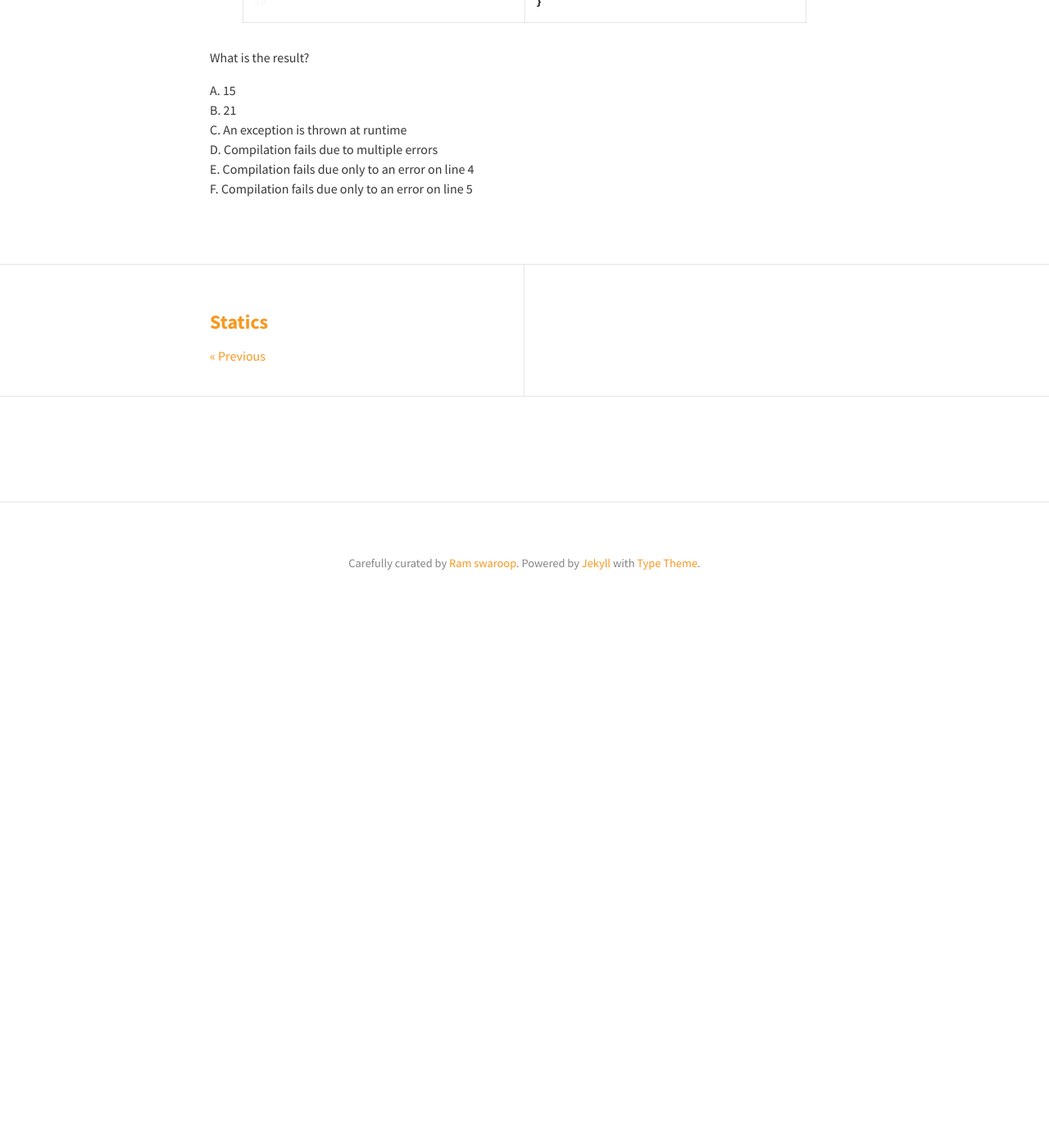
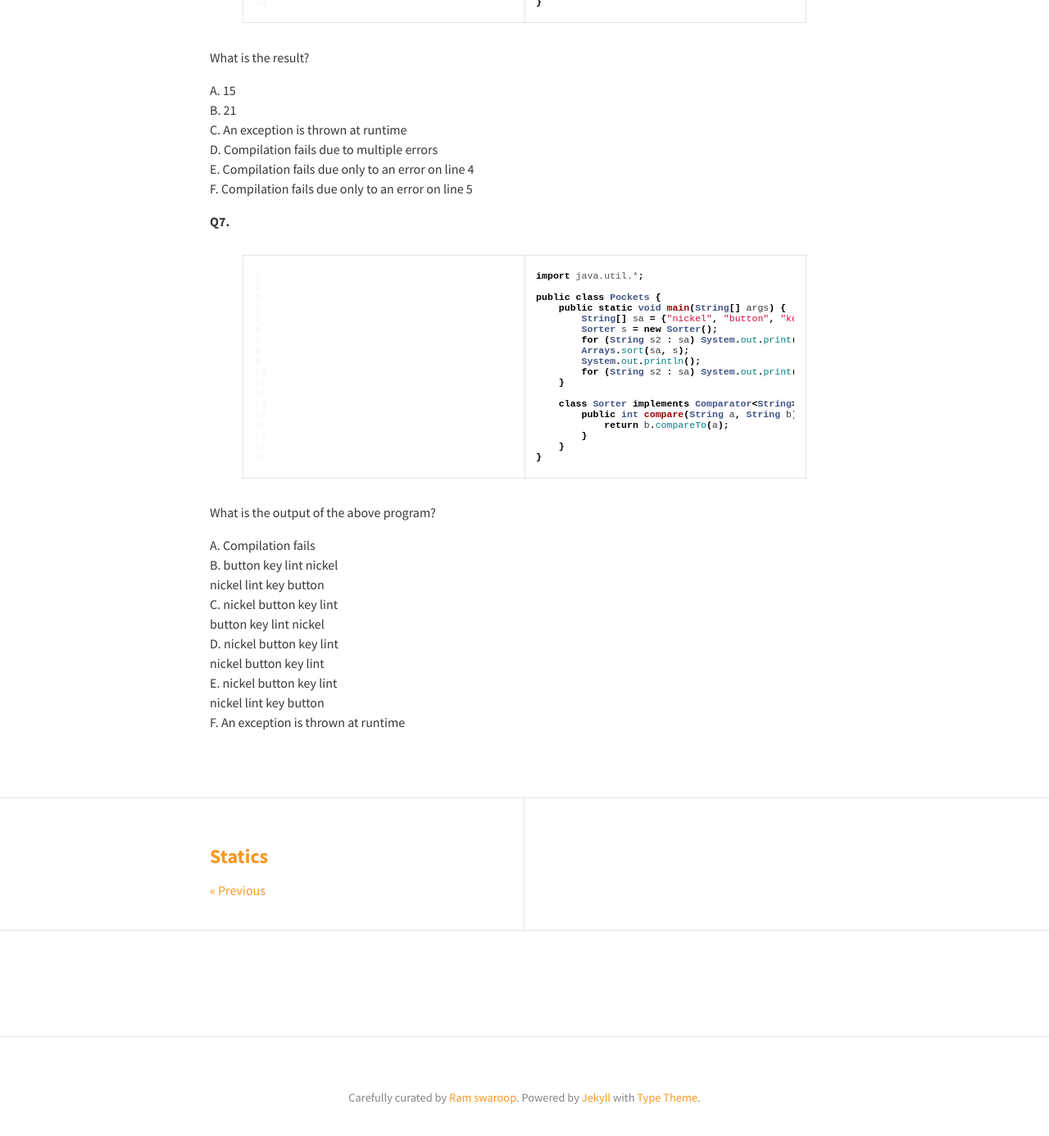
Before and after one commit to rampatra/JavaNotes, a Jekyll site: the page built from _posts/2015-08-20-nested-classes.md, in a window 1280 px wide and 1400 px high, scrolled down 11534 px. Shown: the top 1386 px of the window at 82% size. Built offline with Jekyll 4.4.1, drawn with Linux system fonts in a browser that asks for light colours; nearby versions of some CDN libraries; comment, search, counter and statistics services are not loaded; before the commit the page ends 12296 px from its top, so only the background shows below that.

Commit message:
added content

```diff
--- a/_posts/2015-08-20-nested-classes.md
+++ b/_posts/2015-08-20-nested-classes.md
@@ -640,3 +640,39 @@ C. An exception is thrown at runtime
 D. Compilation fails due to multiple errors
 E. Compilation fails due only to an error on line 4
 F. Compilation fails due only to an error on line 5
+
+__Q7.__
+
+{% highlight java linenos %}
+import java.util.*;
+
+public class Pockets {
+    public static void main(String[] args) {
+        String[] sa = {"nickel", "button", "key", "lint"};
+        Sorter s = new Sorter();
+        for (String s2 : sa) System.out.print(s2 + " ");
+        Arrays.sort(sa, s);
+        System.out.println();
+        for (String s2 : sa) System.out.print(s2 + " ");
+    }
+
+    class Sorter implements Comparator<String> {
+        public int compare(String a, String b) {
+            return b.compareTo(a);
+        }
+    }
+}
+{% endhighlight %}
+
+What is the output of the above program?
+
+A. Compilation fails
+B. button key lint nickel
+   nickel lint key button
+C. nickel button key lint
+   button key lint nickel
+D. nickel button key lint
+   nickel button key lint
+E. nickel button key lint
+   nickel lint key button
+F. An exception is thrown at runtime
```
